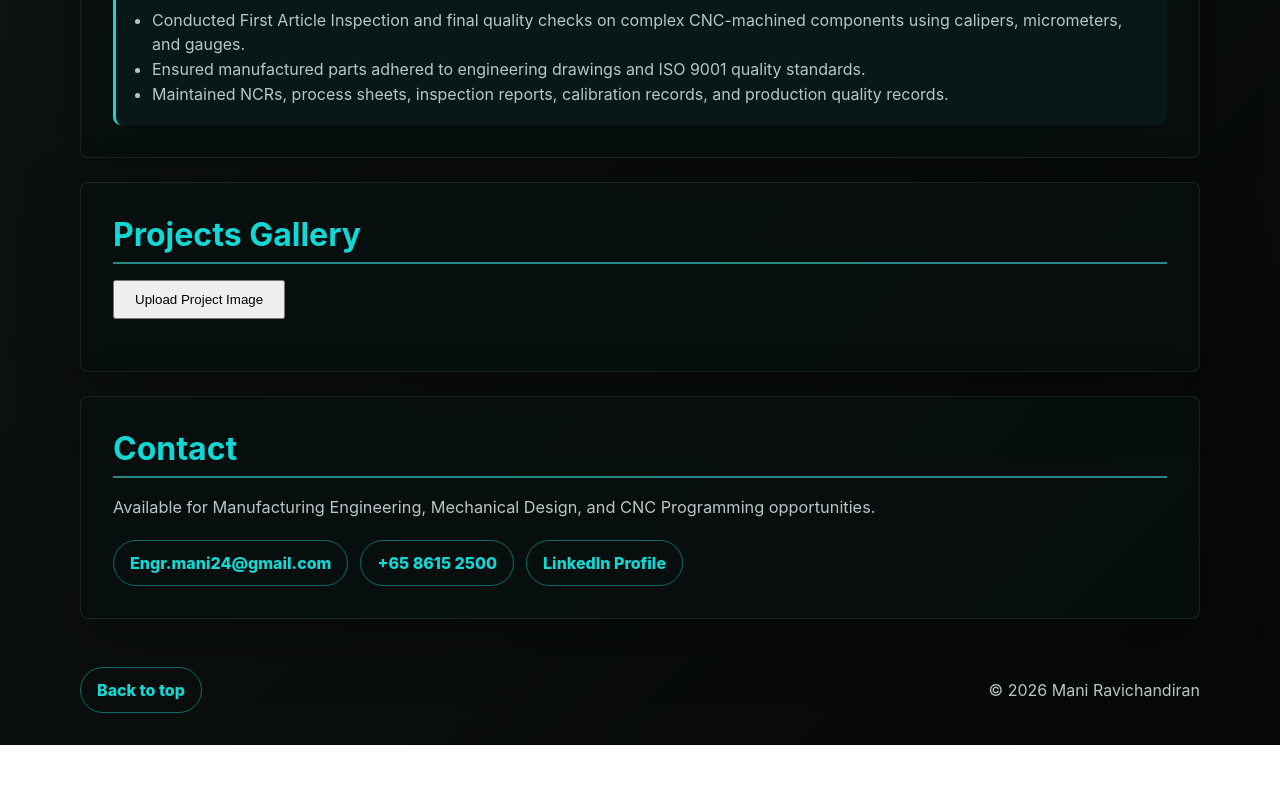
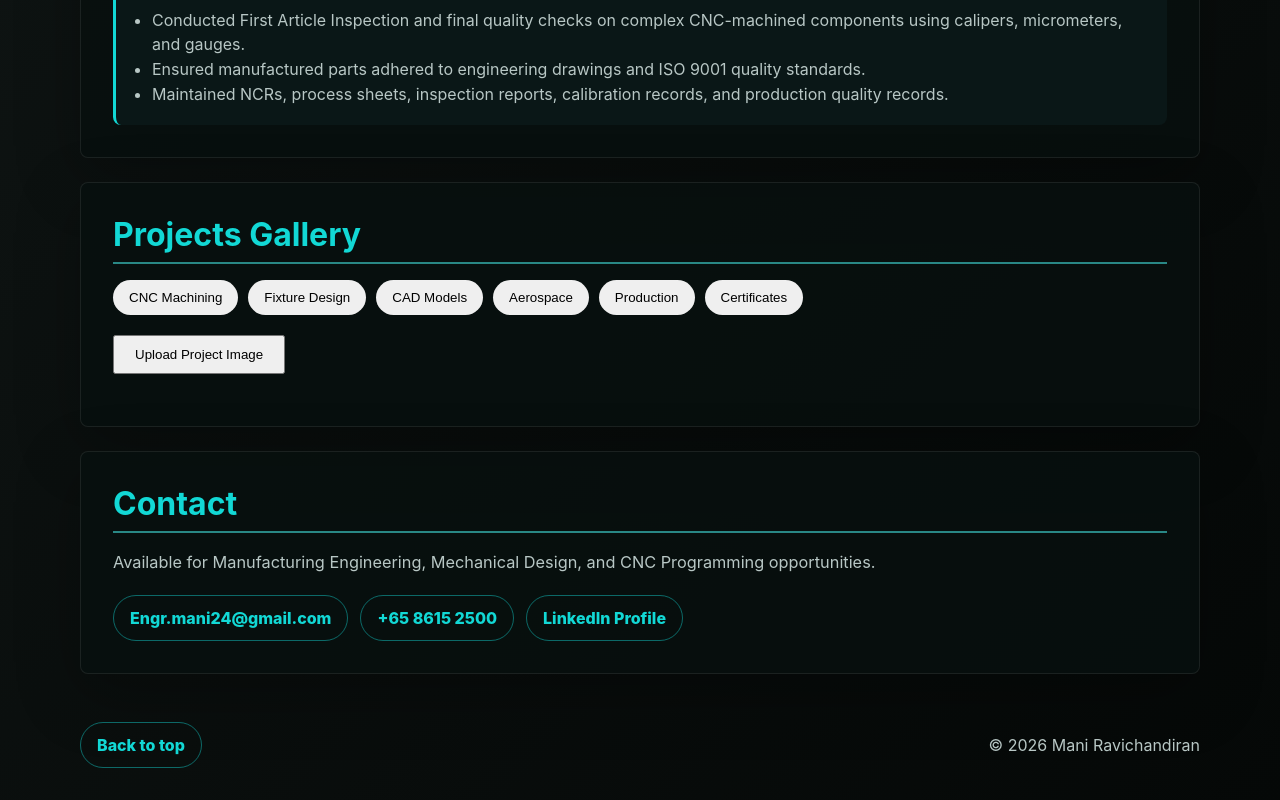
Before and after one commit to Mani2495/Mani-Ravichandiran, a plain HTML site: page index.html in a window 1280 px wide. Shown: the part 3089-3889 px from the top of the page. Before the commit the page ends 3834 px from the top, so only its background shows below. Drawn offline with Linux system fonts and the light colour scheme; no server answers.

Commit message:
folder format in gallery

```diff
--- a/api/gallery.js
+++ b/api/gallery.js
@@ -1,4 +1,6 @@
 export default async function handler(req, res) {
+  const folder = req.query.folder || "CNC-Machining";
+
   const cloudName = process.env.CLOUDINARY_CLOUD_NAME;
   const apiKey = process.env.CLOUDINARY_API_KEY;
   const apiSecret = process.env.CLOUDINARY_API_SECRET;
@@ -8,7 +10,7 @@ export default async function handler(req, res) {
   ).toString("base64");
 
   const response = await fetch(
-    `https://api.cloudinary.com/v1_1/${cloudName}/resources/image?max_results=100`,
+    `https://api.cloudinary.com/v1_1/${cloudName}/resources/image?prefix=portfolio/${folder}/&max_results=100`,
     {
       headers: {
         Authorization: `Basic ${auth}`
@@ -18,6 +20,5 @@ export default async function handler(req, res) {
 
   const data = await response.json();
 
-  // Return all images
   res.status(200).json(data.resources || []);
 }
--- a/index.html
+++ b/index.html
@@ -6,7 +6,11 @@
     <title>Mani Ravichandiran | Manufacturing Engineer</title>
     <meta name="description" content="Portfolio of Mani Ravichandiran, Manufacturing Engineer, Mechanical Design Engineer, and CNC Programmer based in Singapore." />
     <link rel="stylesheet" href="styles.css" />
-  </head>
+  <style>
+.folder-buttons{display:flex;flex-wrap:wrap;gap:10px;margin-bottom:20px;}
+.folder-buttons button{padding:10px 16px;border:none;border-radius:20px;cursor:pointer;}
+</style>
+</head>
   <body>
     <header class="hero" id="top">
       <nav class="nav" aria-label="Main navigation">
@@ -124,6 +128,16 @@
 
       <section class="section" id="designs">
         <h2>Projects Gallery</h2>
+
+        <div class="folder-buttons">
+          <button onclick="loadGallery('CNC-Machining')">CNC Machining</button>
+          <button onclick="loadGallery('Fixture-Design')">Fixture Design</button>
+          <button onclick="loadGallery('CAD-Models')">CAD Models</button>
+          <button onclick="loadGallery('Aerospace')">Aerospace</button>
+          <button onclick="loadGallery('Production')">Production</button>
+          <button onclick="loadGallery('Certificates')">Certificates</button>
+        </div>
+
         <button id="uploadBtn" style="padding:10px 20px;margin-bottom:20px;cursor:pointer;">
           Upload Project Image
         </button>
@@ -134,10 +148,12 @@
 <script>
 const cloudName = "xccni8sp";
 const uploadPreset = "Portfolio";
+let currentFolder = "CNC-Machining";
 
-async function loadGallery() {
+async function loadGallery(folder = "CNC-Machining") {
+  currentFolder = folder;
   try {
-    const response = await fetch("/api/gallery");
+    const response = await fetch(`/api/gallery?folder=${folder}`);
     const images = await response.json();
     const gallery = document.getElementById("gallery");
     gallery.innerHTML = "";
@@ -153,7 +169,7 @@ async function loadGallery() {
             <img src="${img.secure_url}" alt="${name}">
           </a>
           <h3>${name}</h3>
-          <p>Manufacturing Project</p>
+          <p>${folder.replaceAll("-", " ")}</p>
         </div>
       `;
     });
@@ -189,7 +205,7 @@ document.getElementById("fileInput").onchange = async (e) => {
   const formData = new FormData();
   formData.append("file", file);
   formData.append("upload_preset", uploadPreset);
-  formData.append("folder", "portfolio");
+  formData.append("folder", `portfolio/${currentFolder}`);
 
   const response = await fetch(
     `https://api.cloudinary.com/v1_1/${cloudName}/image/upload`,
```
